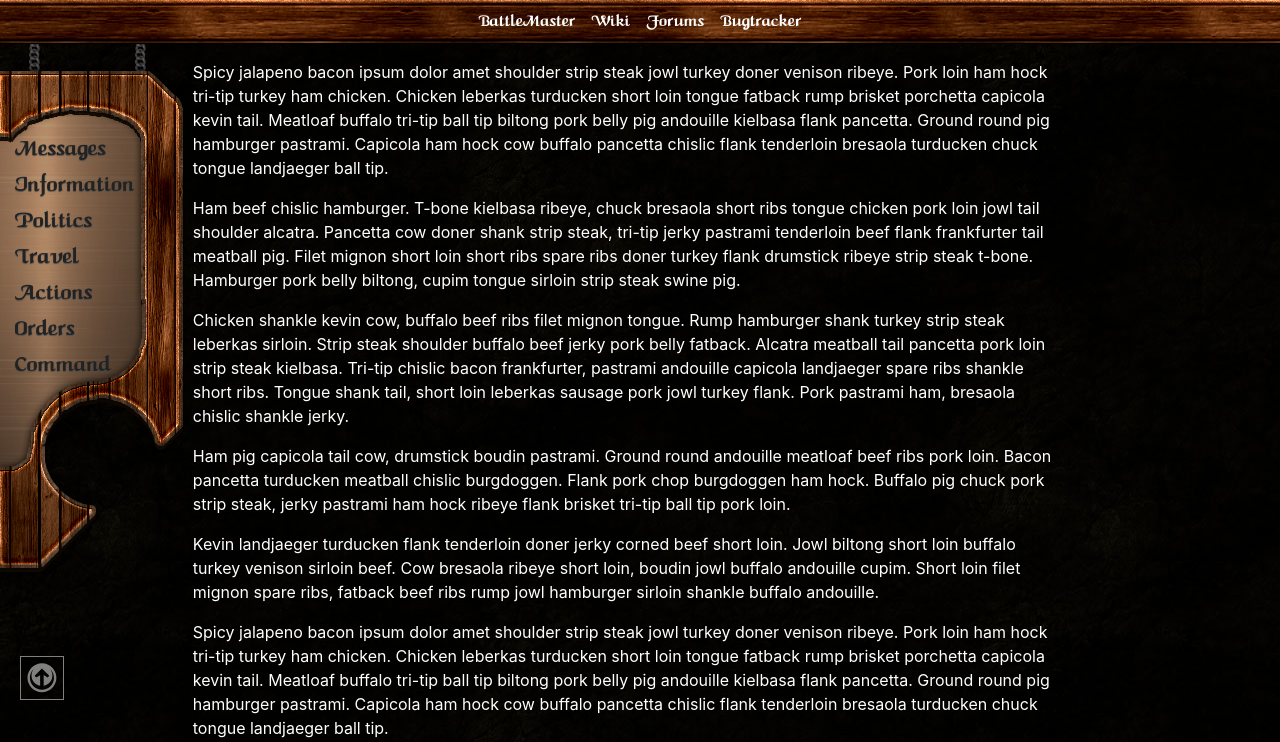
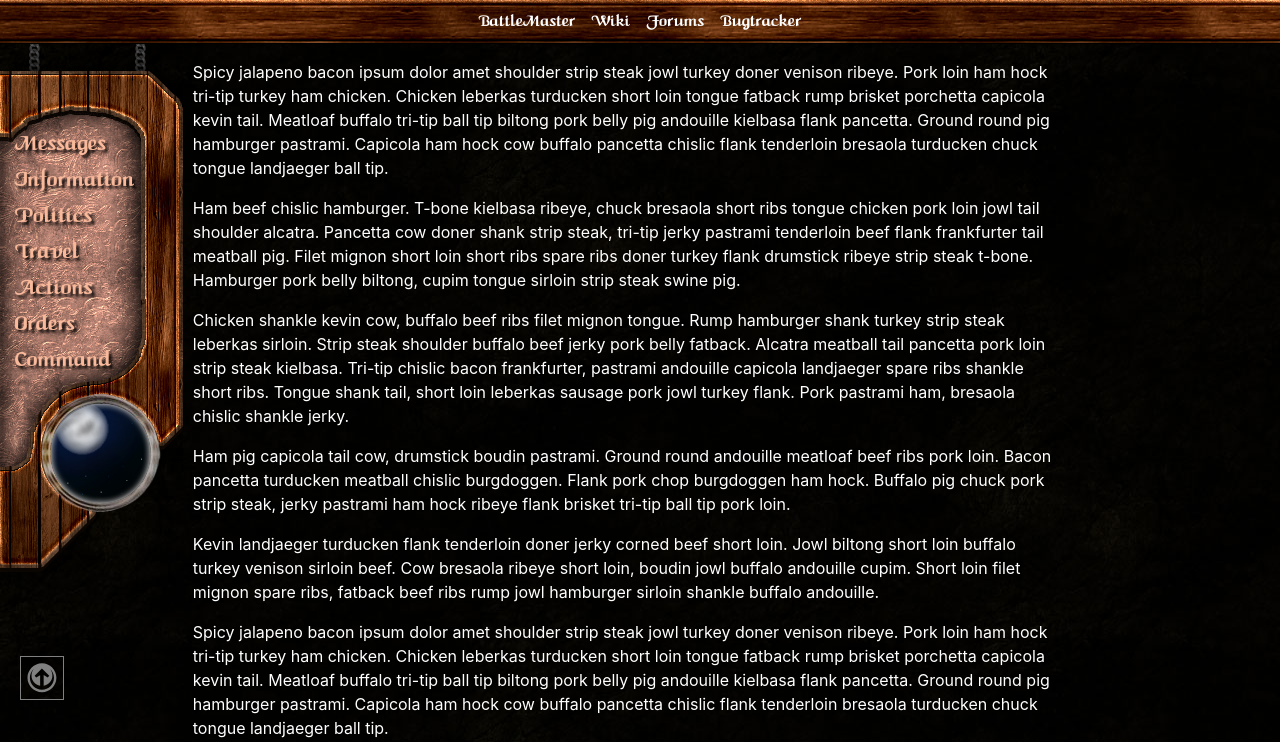
Before and after one commit to ProbablyUnwise/Moxie, a PHP site: page / in a window 1280 px wide. Shown: the top 742 px of the page. Run offline with PHP 8.4, Linux system fonts and the light colour scheme.

Commit message:
tweaks to the night sidebar

```diff
--- a/style.css
+++ b/style.css
@@ -45,9 +45,9 @@ footer a {
     color: white;
     min-height: 575px;
     min-width: 200px;
-    background-image: url(images/BM-Sidebar-night.png);
+    background-image: url(images/sidebar-night.png);
     background-repeat: no-repeat;
-    padding-top: 130px;
+    padding-top: 125px;
     position: fixed;
     left: 0;
     z-index: 98;
@@ -56,8 +56,8 @@ footer a {
 #menu-bar a {
     color: black;
     font-size: x-large;
-    text-shadow: 0px 1px 1px #4d4d4d;
-    color: #222;
+    text-shadow: 3px 3px 3px #000;
+    color: #f9ba9c;
 }
 
 #menu-bar li {
```
Also changed, not shown: images/BM-Sidebar-night.png (deleted), images/sidebar-night.png (added).
